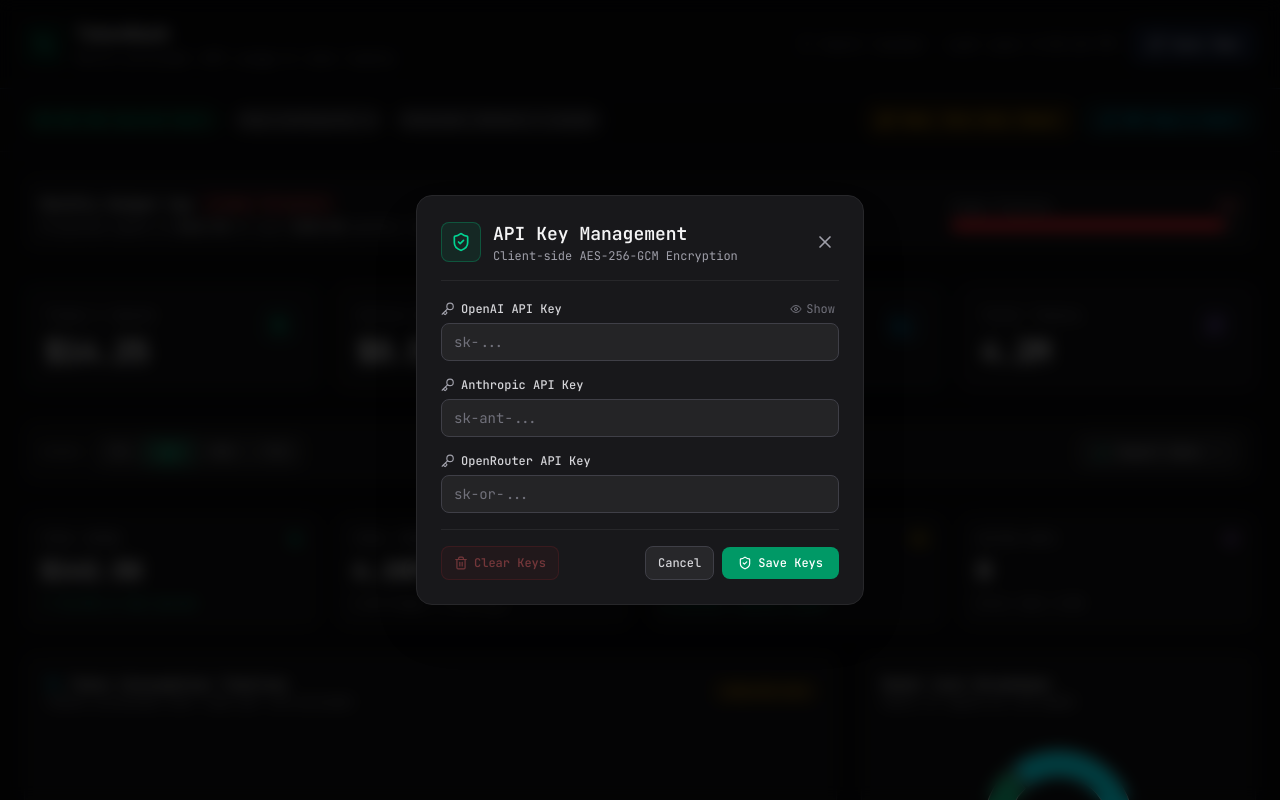
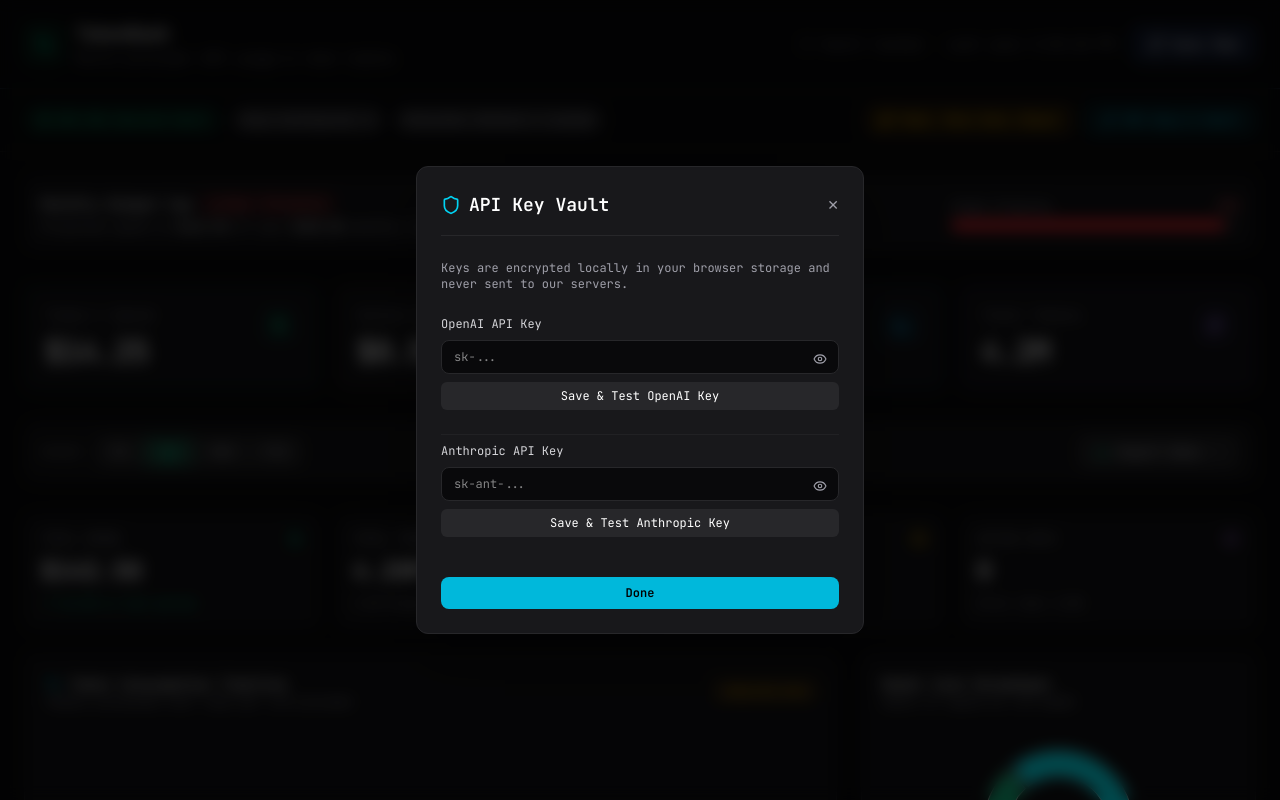
Before and after one commit to Rihan-R10/metage, a Next.js app: page / in a window 1280 px wide. Both pictures are taken after a click on the button "API Keys & Vault". Shown: the top 800 px of the page. Built offline with nearby package versions, Linux system fonts and the light colour scheme.

Commit message:
Add API Key Vault modal with live key verification for OpenAI and Anthropic

```diff
--- a/src/components/dashboard/ApiKeyModal.tsx
+++ b/src/components/dashboard/ApiKeyModal.tsx
@@ -1,230 +1,153 @@
 'use client';
 
-import { useState, useEffect } from 'react';
-import { motion, AnimatePresence } from 'framer-motion';
-import { Key, ShieldCheck, Trash2, X, Eye, EyeOff, Check, AlertCircle } from 'lucide-react';
-import { useTokenStore } from '@/store/useTokenStore';
+import React, { useState, useEffect } from 'react';
+import { Key, Eye, EyeOff, CheckCircle2, AlertCircle, Loader2, Trash2, Shield } from 'lucide-react';
+import { loadSavedKeys, saveKeysToStorage, verifyOpenAIKey, verifyAnthropicKey, ApiKeys, KeyStatuses } from '@/lib/apiVault';
 
-export interface ApiKeyModalProps {
+interface ApiKeyModalProps {
   isOpen: boolean;
   onClose: () => void;
 }
 
 export function ApiKeyModal({ isOpen, onClose }: ApiKeyModalProps) {
-  const saveApiKeys = useTokenStore((state) => state.saveApiKeys);
-  const clearApiKeys = useTokenStore((state) => state.clearApiKeys);
-  const checkKeysStatus = useTokenStore((state) => state.checkKeysStatus);
-  const hasKeys = useTokenStore((state) => state.hasKeys);
-
-  const [openaiKey, setOpenaiKey] = useState('');
-  const [anthropicKey, setAnthropicKey] = useState('');
-  const [openrouterKey, setOpenrouterKey] = useState('');
-  const [showKeys, setShowKeys] = useState(false);
-  const [isSaving, setIsSaving] = useState(false);
-  const [statusMessage, setStatusMessage] = useState<{
-    type: 'success' | 'error';
-    text: string;
-  } | null>(null);
+  const [keys, setKeys] = useState<ApiKeys>({});
+  const [showOpenAI, setShowOpenAI] = useState(false);
+  const [showAnthropic, setShowAnthropic] = useState(false);
+  const [statuses, setStatuses] = useState<KeyStatuses>({
+    openai: 'unconfigured',
+    anthropic: 'unconfigured',
+    openrouter: 'unconfigured',
+  });
 
   useEffect(() => {
     if (isOpen) {
-      checkKeysStatus();
-      setStatusMessage(null);
+      const saved = loadSavedKeys();
+      setKeys(saved);
+      if (saved.openai) testKey('openai', saved.openai);
+      if (saved.anthropic) testKey('anthropic', saved.anthropic);
     }
-  }, [isOpen, checkKeysStatus]);
+  }, [isOpen]);
 
-  const handleSave = async (e: React.FormEvent) => {
-    e.preventDefault();
-    setIsSaving(true);
-    setStatusMessage(null);
-
-    try {
-      await saveApiKeys({
-        openai: openaiKey,
-        anthropic: anthropicKey,
-        openrouter: openrouterKey,
-      });
-
-      setStatusMessage({
-        type: 'success',
-        text: 'API keys encrypted and saved securely.',
-      });
-      setTimeout(() => {
-        onClose();
-      }, 1000);
-    } catch (err) {
-      setStatusMessage({
-        type: 'error',
-        text: err instanceof Error ? err.message : 'Failed to save API keys.',
-      });
-    } finally {
-      setIsSaving(false);
+  const testKey = async (provider: 'openai' | 'anthropic', keyVal: string) => {
+    if (!keyVal) {
+      setStatuses((prev) => ({ ...prev, [provider]: 'unconfigured' }));
+      return;
     }
+    setStatuses((prev) => ({ ...prev, [provider]: 'testing' }));
+    const isValid = provider === 'openai' ? await verifyOpenAIKey(keyVal) : await verifyAnthropicKey(keyVal);
+    setStatuses((prev) => ({ ...prev, [provider]: isValid ? 'valid' : 'invalid' }));
   };
 
-  const handleClear = () => {
-    clearApiKeys();
-    setOpenaiKey('');
-    setAnthropicKey('');
-    setOpenrouterKey('');
-    setStatusMessage({
-      type: 'success',
-      text: 'All stored API keys purged successfully.',
-    });
+  const handleSave = (provider: 'openai' | 'anthropic', keyVal: string) => {
+    const updated = { ...keys, [provider]: keyVal };
+    setKeys(updated);
+    saveKeysToStorage(updated);
+    testKey(provider, keyVal);
   };
 
+  const handleClear = (provider: 'openai' | 'anthropic') => {
+    const updated = { ...keys, [provider]: '' };
+    setKeys(updated);
+    saveKeysToStorage(updated);
+    setStatuses((prev) => ({ ...prev, [provider]: 'unconfigured' }));
+  };
+
+  if (!isOpen) return null;
+
   return (
-    <AnimatePresence>
-      {isOpen && (
-        <div className="fixed inset-0 z-50 flex items-center justify-center p-4">
-          <motion.div
-            initial={{ opacity: 0 }}
-            animate={{ opacity: 1 }}
-            exit={{ opacity: 0 }}
-            onClick={onClose}
-            className="fixed inset-0 bg-black/75 backdrop-blur-sm"
+    <div className="fixed inset-0 z-50 flex items-center justify-center bg-black/70 backdrop-blur-sm p-4">
+      <div className="bg-zinc-900 border border-zinc-800 rounded-xl max-w-md w-full p-6 shadow-2xl space-y-6">
+        <div className="flex items-center justify-between border-b border-zinc-800 pb-4">
+          <div className="flex items-center gap-2">
+            <Shield className="w-5 h-5 text-cyan-400" />
+            <h2 className="text-lg font-semibold text-white">API Key Vault</h2>
+          </div>
+          <button onClick={onClose} className="text-zinc-400 hover:text-white text-sm">✕</button>
+        </div>
+
+        <p className="text-xs text-zinc-400">
+          Keys are encrypted locally in your browser storage and never sent to our servers.
+        </p>
+
+        {/* OpenAI Key */}
+        <div className="space-y-2">
+          <div className="flex items-center justify-between text-xs font-mono text-zinc-300">
+            <span>OpenAI API Key</span>
+            {statuses.openai === 'testing' && <span className="text-amber-400 flex items-center gap-1"><Loader2 className="w-3 h-3 animate-spin" /> Testing</span>}
+            {statuses.openai === 'valid' && <span className="text-emerald-400 flex items-center gap-1"><CheckCircle2 className="w-3 h-3" /> Connected</span>}
+            {statuses.openai === 'invalid' && <span className="text-rose-400 flex items-center gap-1"><AlertCircle className="w-3 h-3" /> Invalid</span>}
+          </div>
+          <div className="relative">
+            <input
+              type={showOpenAI ? 'text' : 'password'}
+              value={keys.openai || ''}
+              onChange={(e) => setKeys({ ...keys, openai: e.target.value })}
+              placeholder="sk-..."
+              className="w-full bg-zinc-950 border border-zinc-800 rounded-lg px-3 py-2 text-xs font-mono text-white pr-20 focus:outline-none focus:border-cyan-500"
             />
-
-          <motion.div
-            initial={{ opacity: 0, scale: 0.95, y: 10 }}
-            animate={{ opacity: 1, scale: 1, y: 0 }}
-            exit={{ opacity: 0, scale: 0.95, y: 10 }}
-            transition={{ duration: 0.2, ease: 'easeOut' }}
-            className="relative z-10 w-full max-w-md overflow-hidden rounded-2xl border border-zinc-800 bg-zinc-900 p-6 shadow-2xl text-zinc-100"
-          >
-            <div className="flex items-center justify-between pb-4 border-b border-zinc-800">
-              <div className="flex items-center gap-3">
-                <div className="flex h-10 w-10 items-center justify-center rounded-lg border border-emerald-500/30 bg-emerald-500/10">
-                  <ShieldCheck className="h-5 w-5 text-emerald-400" />
-                </div>
-                <div>
-                  <h2 className="text-lg font-semibold text-zinc-100">
-                    API Key Management
-                  </h2>
-                  <p className="text-xs text-zinc-400">
-                    Client-side AES-256-GCM Encryption
-                  </p>
+            <div className="absolute right-2 top-2 flex items-center gap-1">
+              <button onClick={() => setShowOpenAI(!showOpenAI)} className="text-zinc-400 hover:text-white p-1">
+                {showOpenAI ? <EyeOff className="w-3.5 h-3.5" /> : <Eye className="w-3.5 h-3.5" />}
+              </button>
+              {keys.openai && (
+                <button onClick={() => handleClear('openai')} className="text-zinc-400 hover:text-rose-400 p-1">
+                  <Trash2 className="w-3.5 h-3.5" />
+                </button>
+              )}
             </div>
           </div>
           <button
-                type="button"
-                onClick={onClose}
-                className="rounded-lg p-1 text-zinc-400 hover:bg-zinc-800 hover:text-zinc-200 transition active:scale-95 focus-visible:outline-none focus-visible:ring-2 focus-visible:ring-emerald-500"
+            onClick={() => handleSave('openai', keys.openai || '')}
+            className="w-full py-1.5 text-xs font-mono bg-zinc-800 hover:bg-zinc-700 text-white rounded-md transition"
           >
-                <X className="h-5 w-5" />
+            Save & Test OpenAI Key
           </button>
         </div>
 
-            <form onSubmit={handleSave} className="mt-5 space-y-4">
-              <div>
-                <div className="flex items-center justify-between mb-1.5">
-                  <label className="text-xs font-medium text-zinc-300 flex items-center gap-1.5">
-                    <Key className="h-3.5 w-3.5 text-zinc-400" />
-                    OpenAI API Key
-                  </label>
+        {/* Anthropic Key */}
+        <div className="space-y-2 pt-2 border-t border-zinc-800/60">
+          <div className="flex items-center justify-between text-xs font-mono text-zinc-300">
+            <span>Anthropic API Key</span>
+            {statuses.anthropic === 'testing' && <span className="text-amber-400 flex items-center gap-1"><Loader2 className="w-3 h-3 animate-spin" /> Testing</span>}
+            {statuses.anthropic === 'valid' && <span className="text-emerald-400 flex items-center gap-1"><CheckCircle2 className="w-3 h-3" /> Connected</span>}
+            {statuses.anthropic === 'invalid' && <span className="text-rose-400 flex items-center gap-1"><AlertCircle className="w-3 h-3" /> Invalid</span>}
+          </div>
+          <div className="relative">
+            <input
+              type={showAnthropic ? 'text' : 'password'}
+              value={keys.anthropic || ''}
+              onChange={(e) => setKeys({ ...keys, anthropic: e.target.value })}
+              placeholder="sk-ant-..."
+              className="w-full bg-zinc-950 border border-zinc-800 rounded-lg px-3 py-2 text-xs font-mono text-white pr-20 focus:outline-none focus:border-cyan-500"
+            />
+            <div className="absolute right-2 top-2 flex items-center gap-1">
+              <button onClick={() => setShowAnthropic(!showAnthropic)} className="text-zinc-400 hover:text-white p-1">
+                {showAnthropic ? <EyeOff className="w-3.5 h-3.5" /> : <Eye className="w-3.5 h-3.5" />}
+              </button>
+              {keys.anthropic && (
+                <button onClick={() => handleClear('anthropic')} className="text-zinc-400 hover:text-rose-400 p-1">
+                  <Trash2 className="w-3.5 h-3.5" />
+                </button>
+              )}
+            </div>
+          </div>
           <button
-                    type="button"
-                    onClick={() => setShowKeys(!showKeys)}
-                    className="text-xs text-zinc-500 hover:text-zinc-300 flex items-center gap-1 rounded px-1 transition active:scale-95 focus-visible:outline-none focus-visible:ring-2 focus-visible:ring-emerald-500"
+            onClick={() => handleSave('anthropic', keys.anthropic || '')}
+            className="w-full py-1.5 text-xs font-mono bg-zinc-800 hover:bg-zinc-700 text-white rounded-md transition"
           >
-                    {showKeys ? (
-                      <>
-                        <EyeOff className="h-3 w-3" /> Hide
-                      </>
-                    ) : (
-                      <>
-                        <Eye className="h-3 w-3" /> Show
-                      </>
-                    )}
+            Save & Test Anthropic Key
           </button>
         </div>
-                <input
-                  type={showKeys ? 'text' : 'password'}
-                  placeholder="sk-..."
-                  value={openaiKey}
-                  onChange={(e) => setOpenaiKey(e.target.value)}
-                  className="w-full rounded-lg border border-zinc-700 bg-zinc-800/80 px-3 py-2 text-sm text-zinc-100 placeholder-zinc-500 transition focus:border-emerald-500 focus:outline-none focus:ring-1 focus:ring-emerald-500"
-                />
-              </div>
 
-              <div>
-                <label className="block text-xs font-medium text-zinc-300 mb-1.5 flex items-center gap-1.5">
-                  <Key className="h-3.5 w-3.5 text-zinc-400" />
-                  Anthropic API Key
-                </label>
-                <input
-                  type={showKeys ? 'text' : 'password'}
-                  placeholder="sk-ant-..."
-                  value={anthropicKey}
-                  onChange={(e) => setAnthropicKey(e.target.value)}
-                  className="w-full rounded-lg border border-zinc-700 bg-zinc-800/80 px-3 py-2 text-sm text-zinc-100 placeholder-zinc-500 transition focus:border-emerald-500 focus:outline-none focus:ring-1 focus:ring-emerald-500"
-                />
-              </div>
-
-              <div>
-                <label className="block text-xs font-medium text-zinc-300 mb-1.5 flex items-center gap-1.5">
-                  <Key className="h-3.5 w-3.5 text-zinc-400" />
-                  OpenRouter API Key
-                </label>
-                <input
-                  type={showKeys ? 'text' : 'password'}
-                  placeholder="sk-or-..."
-                  value={openrouterKey}
-                  onChange={(e) => setOpenrouterKey(e.target.value)}
-                  className="w-full rounded-lg border border-zinc-700 bg-zinc-800/80 px-3 py-2 text-sm text-zinc-100 placeholder-zinc-500 transition focus:border-emerald-500 focus:outline-none focus:ring-1 focus:ring-emerald-500"
-                />
-              </div>
-
-              {statusMessage && (
-                <div
-                  className={`flex items-center gap-2 rounded-lg border px-3 py-2 text-xs font-medium ${
-                    statusMessage.type === 'success'
-                      ? 'border-emerald-500/30 bg-emerald-500/10 text-emerald-400'
-                      : 'border-red-500/30 bg-red-500/10 text-red-400'
-                  }`}
+        <button
+          onClick={onClose}
+          className="w-full py-2 bg-cyan-500 hover:bg-cyan-400 text-black font-semibold text-xs rounded-lg transition mt-4"
         >
-                  {statusMessage.type === 'success' ? (
-                    <Check className="h-4 w-4 shrink-0" />
-                  ) : (
-                    <AlertCircle className="h-4 w-4 shrink-0" />
-                  )}
-                  <span>{statusMessage.text}</span>
-                </div>
-              )}
-
-              <div className="flex items-center justify-between pt-4 border-t border-zinc-800">
-                <button
-                  type="button"
-                  onClick={handleClear}
-                  disabled={!hasKeys && !openaiKey && !anthropicKey && !openrouterKey}
-                  className="inline-flex items-center gap-1.5 rounded-lg border border-red-500/30 bg-red-500/10 px-3 py-2 text-xs font-medium text-red-400 transition hover:bg-red-500/20 disabled:opacity-40 disabled:cursor-not-allowed active:scale-95 focus-visible:outline-none focus-visible:ring-2 focus-visible:ring-emerald-500"
-                >
-                  <Trash2 className="h-3.5 w-3.5" />
-                  Clear Keys
-                </button>
-
-                <div className="flex items-center gap-2">
-                  <button
-                    type="button"
-                    onClick={onClose}
-                    className="rounded-lg border border-zinc-700 bg-zinc-800 px-3 py-2 text-xs font-medium text-zinc-300 transition hover:bg-zinc-700 hover:text-zinc-100 active:scale-95 focus-visible:outline-none focus-visible:ring-2 focus-visible:ring-emerald-500"
-                  >
-                    Cancel
-                  </button>
-                  <button
-                    type="submit"
-                    disabled={isSaving}
-                    className="inline-flex items-center gap-1.5 rounded-lg bg-emerald-600 px-4 py-2 text-xs font-medium text-white transition hover:bg-emerald-500 active:scale-95 focus-visible:outline-none focus-visible:ring-2 focus-visible:ring-emerald-500 disabled:opacity-60"
-                  >
-                    <ShieldCheck className="h-3.5 w-3.5" />
-                    {isSaving ? 'Saving…' : 'Save Keys'}
+          Done
         </button>
       </div>
     </div>
-            </form>
-          </motion.div>
-        </div>
-      )}
-    </AnimatePresence>
   );
 }
+
+export default ApiKeyModal;
--- /dev/null
+++ b/src/lib/apiVault.ts
@@ -0,0 +1,63 @@
+'use client';
+
+export interface ApiKeys {
+  openai?: string;
+  anthropic?: string;
+  openrouter?: string;
+}
+
+export interface KeyStatuses {
+  openai: 'unconfigured' | 'valid' | 'invalid' | 'testing';
+  anthropic: 'unconfigured' | 'valid' | 'invalid' | 'testing';
+  openrouter: 'unconfigured' | 'valid' | 'invalid' | 'testing';
+}
+
+const STORAGE_KEY = 'tokendash_api_keys';
+
+export function loadSavedKeys(): ApiKeys {
+  if (typeof window === 'undefined') return {};
+  try {
+    const stored = localStorage.getItem(STORAGE_KEY);
+    if (!stored) return {};
+    return JSON.parse(atob(stored));
+  } catch {
+    return {};
+  }
+}
+
+export function saveKeysToStorage(keys: ApiKeys): void {
+  if (typeof window === 'undefined') return;
+  try {
+    localStorage.setItem(STORAGE_KEY, btoa(JSON.stringify(keys)));
+  } catch (e) {
+    console.error('Failed to save API keys', e);
+  }
+}
+
+export async function verifyOpenAIKey(apiKey: string): Promise<boolean> {
+  if (!apiKey || !apiKey.trim()) return false;
+  try {
+    const res = await fetch('https://api.openai.com/v1/models', {
+      headers: { Authorization: `Bearer ${apiKey.trim()}` },
+    });
+    return res.ok;
+  } catch {
+    return false;
+  }
+}
+
+export async function verifyAnthropicKey(apiKey: string): Promise<boolean> {
+  if (!apiKey || !apiKey.trim()) return false;
+  try {
+    const res = await fetch('https://api.anthropic.com/v1/models', {
+      headers: {
+        'x-api-key': apiKey.trim(),
+        'anthropic-version': '2023-06-01',
+        'dangerously-allow-browser': 'true',
+      },
+    });
+    return res.ok;
+  } catch {
+    return false;
+  }
+}
```
Lines whose indentation alone changed are shown as unchanged.
